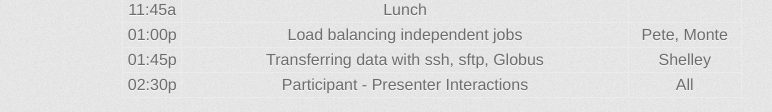
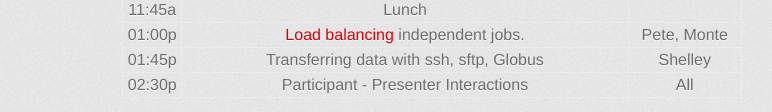
Before and after one commit to agamtomar/USGS_2014-07, a plain HTML site: page index.html in a window 1280 px wide. Shown: the part 637-749 px from the top of the page, without its empty margins (208-980 px from the left). Drawn offline with Linux system fonts and the light colour scheme; a web font is replaced by a local one.

Commit message:
adding load_balance link

```diff
--- a/index.html
+++ b/index.html
@@ -105,7 +105,9 @@ Colorado Boulder
       </tr>
       <tr>
 	<td>01:00p</td>
-	<td>Load balancing independent jobs</td>
+	<td>
+    <a href="load_balance.html">Load balancing</a> independent jobs.
+  </td>
 	<td>Pete, Monte</td>
       </tr>
       <tr>
```
